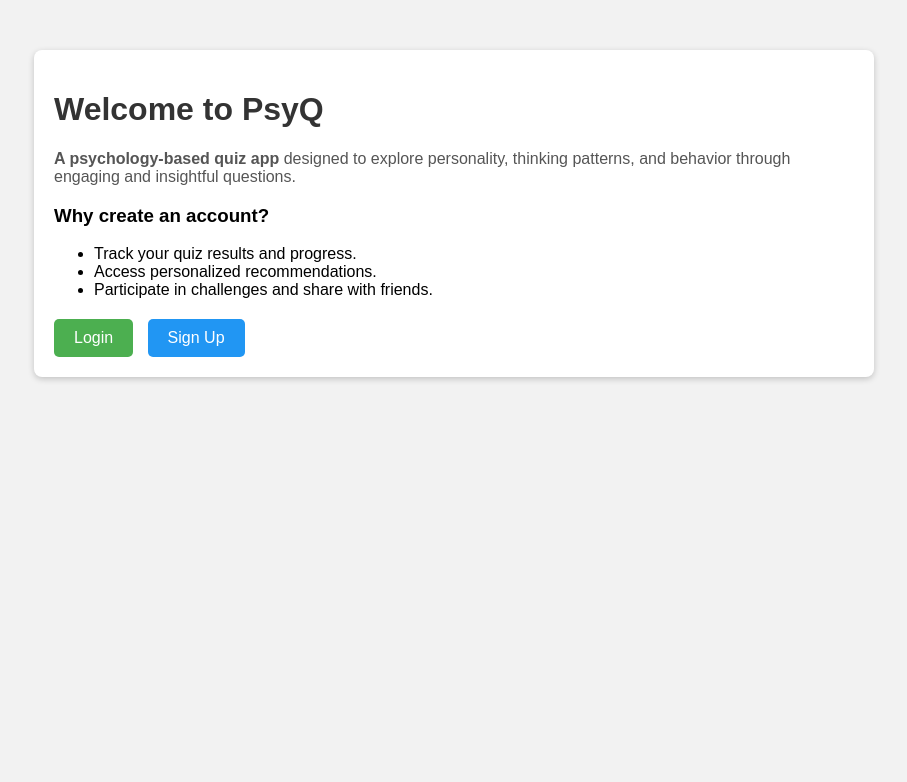
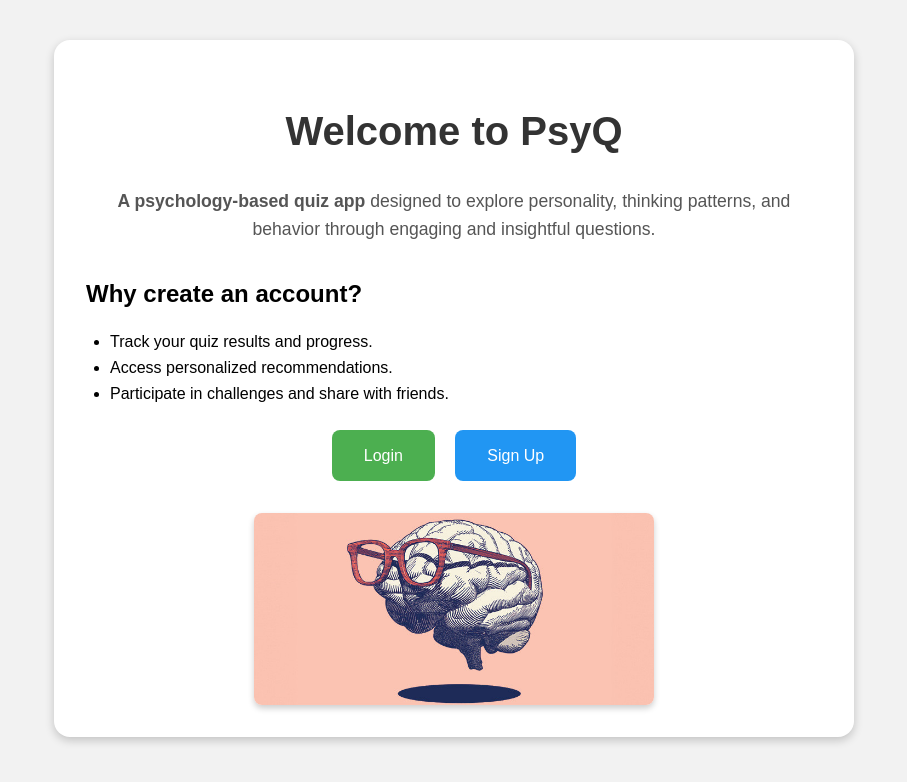
Before and after one commit to DanielT-Dev/PsyQ, a Django app: page / in a window 1280 px wide. Shown: the top 782 px of the page, without its empty margins (186-1093 px from the left). Run offline with Django 5.2, Linux system fonts and the light colour scheme.

Commit message:
Update home page UI

```diff
--- a/core/templates/core/index.html
+++ b/core/templates/core/index.html
@@ -1,32 +1,146 @@
+{% load static %}
 <!DOCTYPE html>
 <html lang="en">
+
 <head>
     <meta charset="UTF-8">
     <title>PsyQ - Psychology Quiz App</title>
     <style>
-        body { font-family: Arial, sans-serif; margin: 0; padding: 0; background: #f2f2f2; }
-        .container { max-width: 800px; margin: 50px auto; padding: 20px; background: #fff; border-radius: 8px; box-shadow: 0 2px 6px rgba(0,0,0,0.2); }
-        h1 { color: #333; }
-        p { color: #555; }
-        .buttons { margin-top: 20px; }
-        a.button { display: inline-block; padding: 10px 20px; margin-right: 10px; background: #4CAF50; color: white; text-decoration: none; border-radius: 5px; }
-        a.button.signup { background: #2196F3; }
+        :root {
+            --main-bg: #f2f2f2;
+            --container-bg: #fff;
+            --primary-color: #4CAF50;
+            --secondary-color: #2196F3;
+        }
+
+        * {
+            box-sizing: border-box;
+        }
+
+        body {
+            font-family: Arial, sans-serif;
+            margin: 0;
+            padding: 0;
+            background: var(--main-bg);
+            line-height: 1.6;
+        }
+
+        .container {
+            max-width: 90%;
+            width: 50rem;
+            /* relative to root font size */
+            margin: 5vh auto;
+            padding: 2rem;
+            background: var(--container-bg);
+            border-radius: 1rem;
+            box-shadow: 0 0.2rem 0.6rem rgba(0, 0, 0, 0.2);
+        }
+
+        h1 {
+            font-size: 2.5rem;
+            margin-bottom: 1.5rem;
+            text-align: center;
+            color: #333;
+        }
+
+        p {
+            font-size: 1.1rem;
+            margin-bottom: 2rem;
+            text-align: center;
+            color: #555;
+        }
+
+        h3 {
+            font-size: 1.5rem;
+            margin-top: 2rem;
+            margin-bottom: 1rem;
+        }
+
+        ul {
+            margin-bottom: 2rem;
+            padding-left: 1.5rem;
+        }
+
+        .buttons {
+            text-align: center;
+            margin-top: -1rem;
+        }
+
+        a.button {
+            display: inline-block;
+            padding: 0.8rem 2rem;
+            margin: 0.5rem;
+            background: var(--primary-color);
+            color: white;
+            text-decoration: none;
+            border-radius: 0.5rem;
+            font-size: 1rem;
+            transition: 0.3s;
+        }
+
+        a.button.signup {
+            background: var(--secondary-color);
+        }
+
+        a.button:hover {
+            opacity: 0.85;
+        }
+
+        .images {
+            margin-top: 1.5rem;
+            display: flex;
+            justify-content: center;
+            flex-wrap: wrap;
+            gap: 2rem;
+        }
+
+        .images img {
+            width: 25rem;
+            max-width: 40vw;
+            /* responsive */
+            border-radius: 0.5rem;
+            box-shadow: 0 0.2rem 0.4rem rgba(0, 0, 0, 0.2);
+        }
+
+        @media (max-width: 600px) {
+            h1 {
+                font-size: 2rem;
+            }
+
+            h3 {
+                font-size: 1.2rem;
+            }
+
+            .images img {
+                width: 12rem;
+                max-width: 80vw;
+            }
+        }
     </style>
 </head>
+
 <body>
     <div class="container">
         <h1>Welcome to PsyQ</h1>
-        <p><strong>A psychology-based quiz app</strong> designed to explore personality, thinking patterns, and behavior through engaging and insightful questions.</p>
+        <p><strong>A psychology-based quiz app</strong> designed to explore personality, thinking patterns, and behavior
+            through engaging and insightful questions.</p>
+
         <h3>Why create an account?</h3>
         <ul>
             <li>Track your quiz results and progress.</li>
             <li>Access personalized recommendations.</li>
             <li>Participate in challenges and share with friends.</li>
         </ul>
+
         <div class="buttons">
             <a href="#" class="button login">Login</a>
             <a href="#" class="button signup">Sign Up</a>
         </div>
+
+        <div class="images">
+            <img src="{% static 'core/images/psychology1.jpeg' %}" alt="Psychology Image">
+        </div>
     </div>
 </body>
+
 </html>
```
Also changed, not shown: core/static/core/images/psychology1.jpeg (added).
